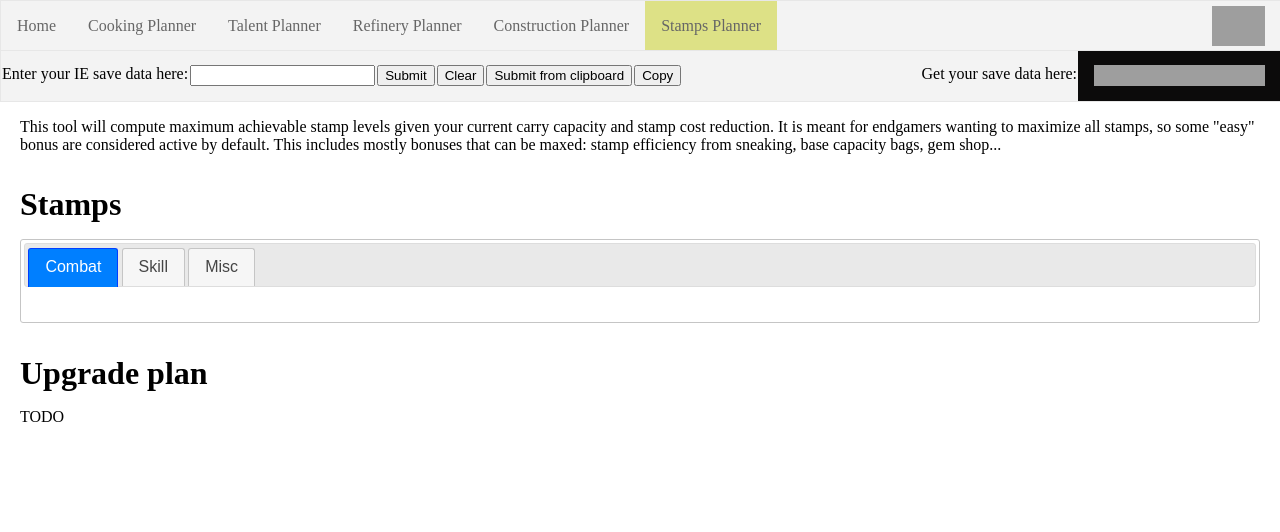
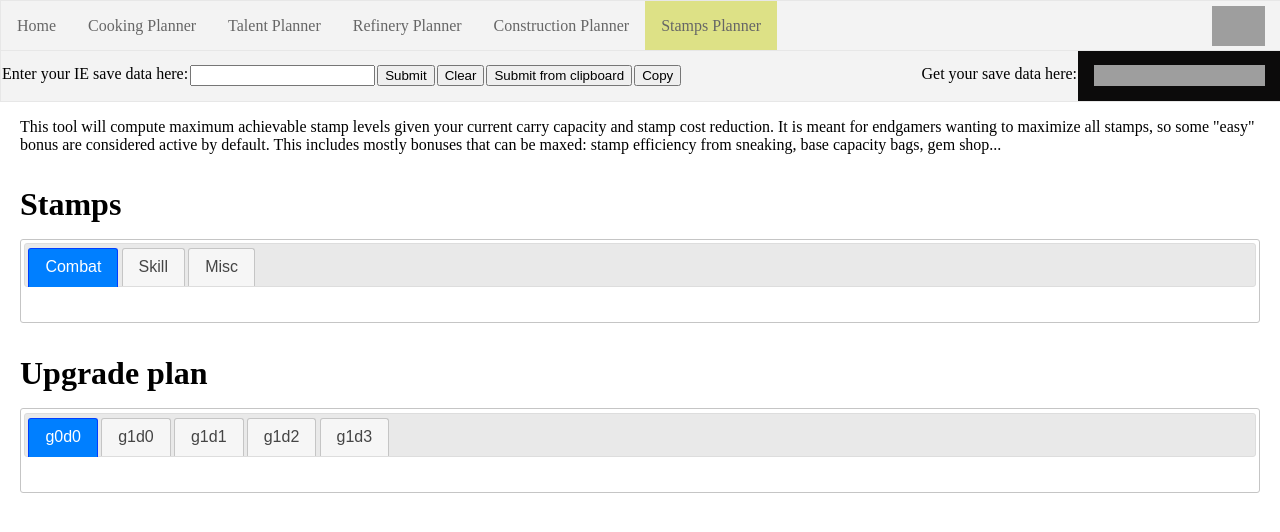
Before and after one commit to tellurium-monoxide/idleon-tools, a Jekyll site: the page built from tools/stamps/stamps.html, in a window 1280 px wide, cut to the strip 0-532 px from the top of the page. Built offline with Jekyll 4.4.1, drawn with Linux system fonts in a browser that asks for light colours; some of the changed lines change nothing that is shown; grey boxes are pictures that could not be loaded.

Commit message:
possible stamp upgrades

```diff
--- /dev/null
+++ b/_includes/stamp_upgrade_tables.html
@@ -0,0 +1,57 @@
+<style>
+    .stamp-upgrade-table td {
+        border: solid 1px;
+    }
+</style>
+
+<div id="tabs-stamp-upgrades" class="ui-tabs ui-widget ui-corner-all ui-widget-content ui-tabs-collapsible jquerytabs">
+    <ul class="ui-tabs-nav ui-corner-all ui-helper-reset ui-helper-clearfix ui-widget-header">
+        <li class="ui-tabs-tab ui-corner-top ui-state-default ui-tab">
+            <a href="#tab-stamps-g0d0" class="ui-tabs-anchor">
+                g0d0
+            </a>
+        </li>
+        <li class="ui-tabs-tab ui-corner-top ui-state-default ui-tab">
+            <a href="#tab-stamps-g1d0" class="ui-tabs-anchor">
+                g1d0
+            </a>
+        </li>
+        <li class="ui-tabs-tab ui-corner-top ui-state-default ui-tab">
+            <a href="#tab-stamps-g1d1" class="ui-tabs-anchor">
+                g1d1
+            </a>
+        </li>
+        <li class="ui-tabs-tab ui-corner-top ui-state-default ui-tab">
+            <a href="#tab-stamps-g1d2" class="ui-tabs-anchor">
+                g1d2
+            </a>
+        </li>
+        <li class="ui-tabs-tab ui-corner-top ui-state-default ui-tab">
+            <a href="#tab-stamps-g1d3" class="ui-tabs-anchor">
+                g1d3
+            </a>
+        </li>
+
+    </ul>
+
+    <div id="tab-stamps-g0d0" class="ui-tabs-panel ui-corner-bottom ui-widget-content" style="display:none;">
+        <table id="upgrades-g0d0"></table>
+    </div>
+
+    <div id="tab-stamps-g1d0" class="ui-tabs-panel ui-corner-bottom ui-widget-content" style="display:none;">
+        <table id="upgrades-g1d0"></table>
+    </div>
+
+    <div id="tab-stamps-g1d1" class="ui-tabs-panel ui-corner-bottom ui-widget-content" style="display:none;">
+        <table id="upgrades-g1d1"></table>
+    </div>
+
+    <div id="tab-stamps-g1d2" class="ui-tabs-panel ui-corner-bottom ui-widget-content" style="display:none;">
+        <table id="upgrades-g1d2"></table>
+    </div>
+
+    <div id="tab-stamps-g1d3" class="ui-tabs-panel ui-corner-bottom ui-widget-content" style="display:none;">
+        <table id="upgrades-g1d3"></table>
+    </div>
+
+</div>
--- a/assets/js/tools/stamps/StampsPlanner.js
+++ b/assets/js/tools/stamps/StampsPlanner.js
@@ -9,7 +9,7 @@
             let result = {}
             Object.entries(stamp_lvls[cat]).map((entry, i) => {
                 let [key, val] = entry
-                result[key] = { "lvl": val, "maxlvl": stamp_maxlvls[cat][key] }
+                result[key] = { "lvl": val, "max_lvl": stamp_maxlvls[cat][key] }
             })
             return result;
         }
@@ -124,29 +124,30 @@
 
                     let cell = document.getElementById(stampData.rawName)
 
-                    cell.innerHTML = `lvl ${stampState.lvl}(${stampState.maxlvl})`
+                    cell.innerHTML = `lvl ${stampState.lvl}(${stampState.max_lvl})`
 
                     if (stampState.lvl > 0) {
-                        let mat_cost = this.getMaterialCost(stampData, stampState.maxlvl)
+                        let mat_cost = this.getMaterialCost(stampData, stampState.max_lvl)
 
                         cell.innerHTML += `<br>${formatIdleonNumbers(mat_cost)} ${stampData.itemReq[0].name} (${formatPercent(mat_cost / this.carry_caps[stampData.itemReq[0].category])} of carry cap)`
 
-                        let max_reach = this.getMaxReachableLevel(stampData, stampState.maxlvl)
+                        let max_reach = this.getMaxReachableLevel(stampData, stampState.max_lvl)
 
-                        cell.innerHTML += `<br>${max_reach.max_level}(${formatIdleonNumbers(max_reach.cost_to_cap)})`
+                        cell.innerHTML += `<br>${max_reach.max_lvl}(${formatIdleonNumbers(max_reach.cost_to_cap)})`
 
-                        if (max_reach.max_level == stampState.maxlvl) {
+                        if (max_reach.max_lvl == stampState.max_lvl) {
                             cell.classList.add("complete")
                         } else {
-                            let setup = this.getMinSetupForUpgrade(stampData, stampState.maxlvl)
+                            let setup = this.getMinSetupForUpgrade(stampData, stampState.max_lvl)
                             if (setup) {
                                 cell.innerHTML += `<br>Needs for next upgrade:`
                                 cell.innerHTML += `<br>Gilded: ${setup.gilded ? "yes" : "no"}`
                                 cell.innerHTML += `<br>Daily: ${setup.daily}`
 
                                 let tag = `g${setup.gilded ? "1" : "0"}d${setup.daily}`
-
-                                possible_upgrades[tag].push({ stampData: stampData, stampState: stampState })
+                                if (stampState.max_lvl == stampState.lvl) {
+                                    possible_upgrades[tag].push({ stampData: stampData, stampState: stampState, setup: setup })
+                                }
                             }
                         }
                     }
@@ -155,33 +156,76 @@
         }
 
         console.log(possible_upgrades)
+        for (let [catName, catUpgrades] of Object.entries(possible_upgrades)) {
+
+            let tab = document.getElementById(`tab-stamps-${catName}`)
+
+            let tbl = document.createElement('tbl');
+            tab.classList.add("stamp-upgrade-table")
+            tab.appendChild(tbl)
+
+            let tr = document.createElement('tr');
+            tbl.appendChild(tr)
+
+            let i = 0
+            for (let upgrade of catUpgrades) {
+                i++
+
+
+                let td1 = document.createElement('td');
+                let td2 = document.createElement('td');
+
+                let img = document.createElement('img');
+                img.src = `${GET_STAMP_ICON(upgrade.stampData.displayName)}`
+                td1.appendChild(img)
+
+                let cost = this.getMaterialCost(upgrade.stampData, upgrade.stampState.max_lvl, upgrade.setup.gilded, upgrade.setup.daily)
+                td2.appendChild(document.createTextNode(`${upgrade.stampData.displayName}`))
+                td2.appendChild(document.createElement('br'))
+                td2.appendChild(document.createTextNode(`${upgrade.stampState.max_lvl}->${upgrade.stampState.max_lvl + upgrade.stampData.reqItemMultiplicationLevel}`))
+                td2.appendChild(document.createElement('br'))
+                td2.appendChild(document.createTextNode(`${formatIdleonNumbers(cost)} ${upgrade.stampData.itemReq[0].name}`))
+                td2.appendChild(document.createElement('br'))
+                td2.appendChild(document.createTextNode(`${formatPercent(cost / this.carry_caps[upgrade.stampData.itemReq[0].category])}`))
+
+
+                tr.appendChild(td1)
+                tr.appendChild(td2)
+
+
+                if (i % 4 == 0) {
+                    tr = document.createElement('tr');
+                    tbl.appendChild(tr)
+                }
+            }
+        }
 
 
     }
 
 
-    getMaterialCost(stampData, max_level, gilded = true, daily_reduction = 3) {
-        let tier = Math.round(max_level / stampData.reqItemMultiplicationLevel) - 1
+    getMaterialCost(stampData, max_lvl, gilded = true, daily_reduction = 3) {
+        let tier = Math.round(max_lvl / stampData.reqItemMultiplicationLevel) - 1
         let mat_cost = Math.max(1, stampData.baseMatCost * Math.pow(stampData.powMatBase, Math.pow(tier, 0.8)) * this.base_stamp_cost_multiplier * (1 - 0.95 * gilded) * Math.max(0.1, 1 - 0.3 * daily_reduction))
 
         return mat_cost
     }
 
 
-    getMaxReachableLevel(stampData, max_level) {
-        let mat_cost = this.getMaterialCost(stampData, max_level)
+    getMaxReachableLevel(stampData, max_lvl) {
+        let mat_cost = this.getMaterialCost(stampData, max_lvl)
         let cap = this.carry_caps[stampData.itemReq[0].category]
         let cost_to_cap = mat_cost
         while (mat_cost < cap) {
-            max_level += stampData.reqItemMultiplicationLevel
-            mat_cost = this.getMaterialCost(stampData, max_level)
+            max_lvl += stampData.reqItemMultiplicationLevel
+            mat_cost = this.getMaterialCost(stampData, max_lvl)
             cost_to_cap += mat_cost
         }
         // cost_to_cap -= mat_cost
-        return { max_level: max_level, cost_to_cap: Math.max(0, cost_to_cap) }
+        return { max_lvl: max_lvl, cost_to_cap: Math.max(0, cost_to_cap) }
     }
 
-    getMinSetupForUpgrade(stampData, max_level) {
+    getMinSetupForUpgrade(stampData, max_lvl) {
         let cap = this.carry_caps[stampData.itemReq[0].category]
 
 
@@ -195,7 +239,7 @@
         ]
 
         for (let setup of setups) {
-            let cost = this.getMaterialCost(stampData, max_level, setup.gilded, setup.daily)
+            let cost = this.getMaterialCost(stampData, max_lvl, setup.gilded, setup.daily)
 
             if (cost < cap) {
                 return setup
--- a/tools/stamps/stamps.html
+++ b/tools/stamps/stamps.html
@@ -19,6 +19,6 @@
     <h1>Stamps</h1>
     {% include stamp_table.html%}
     <h1>Upgrade plan</h1>
-    TODO
+    {% include stamp_upgrade_tables.html%}
 
 </div>
```
